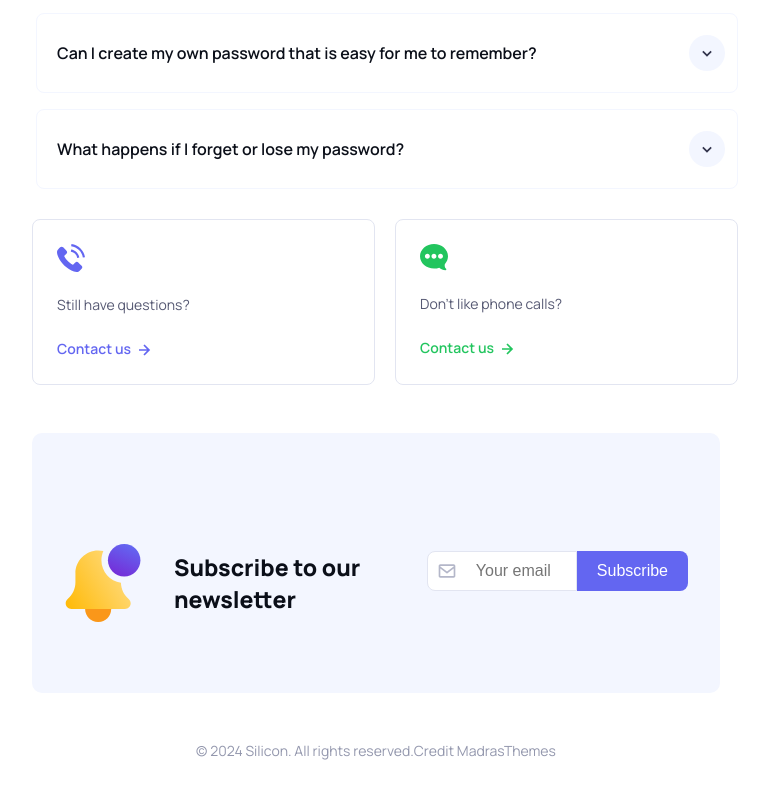
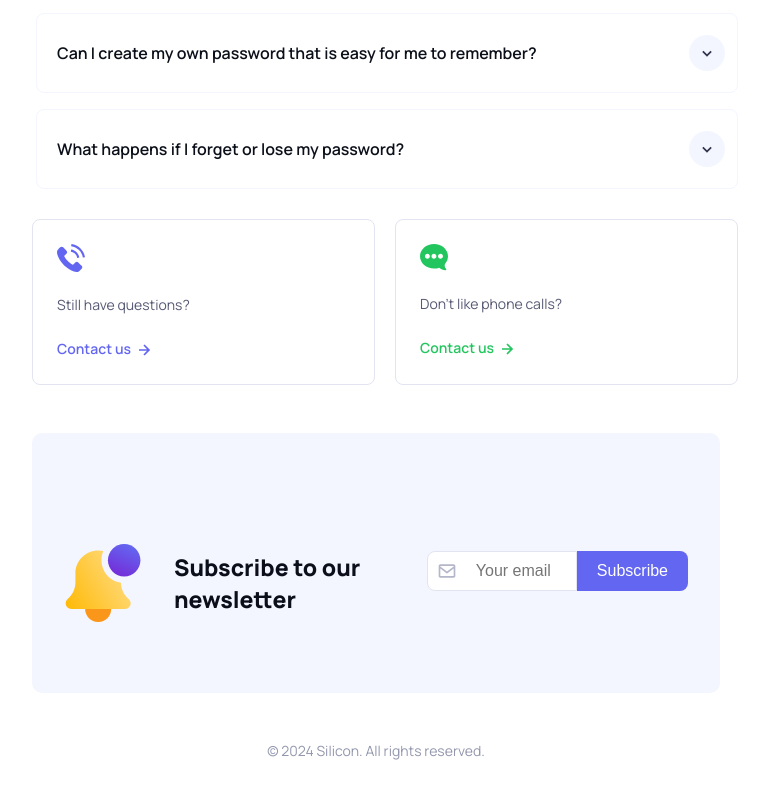
Before and after one commit to AlexanderLahouel/HTML-CSS, a plain HTML site: page index.html in a window 1280 px wide. Shown: the part 3271-4063 px from the top of the page, without its empty margins (264-1033 px from the left). Drawn offline with Linux system fonts and the light colour scheme.

Commit message:
final tweaks

```diff
--- a/index.html
+++ b/index.html
@@ -390,7 +390,6 @@
         <footer>
             <div class="container">
                 <p>© 2024 Silicon. All rights reserved. </p>
-                <p>Credit MadrasThemes</p>
             </div>
         </footer>
     </div>
```
